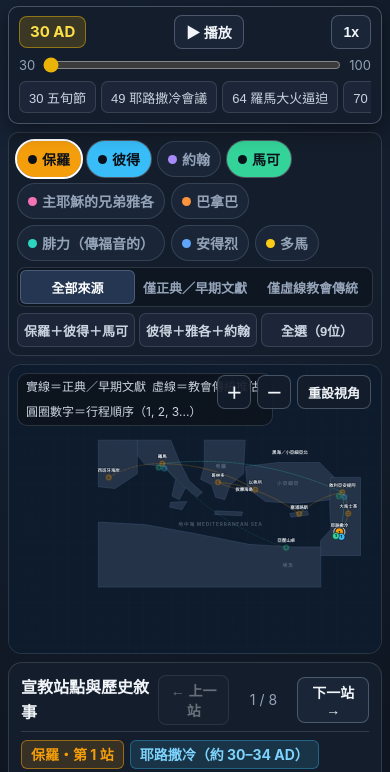
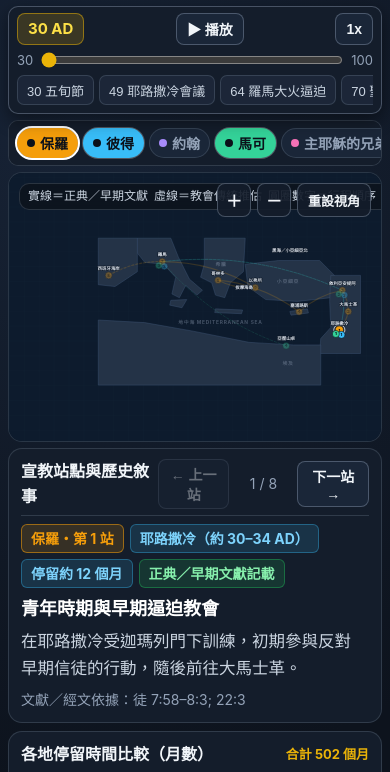
Before and after one commit to davihuan2/apostles-map, a plain HTML site: page index.html in a window 390 px wide. Shown: the top 772 px of the page. Drawn offline with Linux system fonts and the light colour scheme.

Commit message:
Add files via upload

```diff
--- a/index.html
+++ b/index.html
@@ -17,7 +17,6 @@
       --text-secondary: #cbd5e1;
       --text-muted: #94a3b8;
       --accent-gold: #eab308;
-      --accent-gold-soft: rgba(234, 179, 8, 0.16);
       --accent-cyan: #38bdf8;
       --radius-md: 10px;
       --radius-lg: 14px;
@@ -41,7 +40,6 @@
       -webkit-font-smoothing: antialiased;
     }
 
-    /* 桌機預設單屏（100dvh），手機自動改為流暢垂直捲動且播放欄置頂 */
     .app-shell {
       display: grid;
       grid-template-rows: auto auto minmax(0, 46fr) minmax(0, 42fr);
@@ -63,7 +61,7 @@
       border: 1px solid var(--border-strong);
       border-radius: var(--radius-md);
       padding: 6px 12px;
-      min-height: 46px;
+      min-height: 44px;
       z-index: 20;
     }
 
@@ -85,7 +83,7 @@
     }
 
     .tl-btn {
-      padding: 5px 11px;
+      padding: 4px 10px;
       border-radius: 8px;
       border: 1px solid var(--border-strong);
       background: var(--bg-card);
@@ -94,7 +92,7 @@
       font-weight: 700;
       cursor: pointer;
       white-space: nowrap;
-      min-height: 34px;
+      min-height: 32px;
     }
 
     .tl-btn.active-play {
@@ -136,7 +134,7 @@
       font-size: 13px;
       cursor: pointer;
       white-space: nowrap;
-      min-height: 32px;
+      min-height: 30px;
     }
 
     .ms-btn:hover, .ms-btn.active-ms {
@@ -145,7 +143,7 @@
       background: rgba(234, 179, 8, 0.14);
     }
 
-    /* 2. 多人複選 + 文獻來源篩選列 */
+    /* 2. 精簡單行門徒複選列 + 文獻來源篩選（不自動換行撐高） */
     .top-bar {
       display: flex;
       align-items: center;
@@ -154,8 +152,9 @@
       background: var(--bg-panel);
       border: 1px solid var(--border-subtle);
       border-radius: var(--radius-md);
-      padding: 6px 10px;
-      min-height: 44px;
+      padding: 5px 10px;
+      min-height: 42px;
+      flex-wrap: nowrap;
       overflow-x: auto;
       scrollbar-width: thin;
     }
@@ -165,13 +164,14 @@
       align-items: center;
       gap: 5px;
       flex-wrap: nowrap;
+      flex-shrink: 0;
     }
 
     .apostle-chip {
       display: inline-flex;
       align-items: center;
       gap: 5px;
-      padding: 4px 10px;
+      padding: 3px 9px;
       border-radius: 999px;
       border: 1px solid var(--border-subtle);
       background: var(--bg-card);
@@ -182,7 +182,7 @@
       transition: all 0.14s ease;
       white-space: nowrap;
       user-select: none;
-      min-height: 32px;
+      min-height: 30px;
     }
 
     .apostle-chip:hover {
@@ -197,16 +197,9 @@
     }
 
     .chip-dot {
-      width: 9px;
-      height: 9px;
+      width: 8px;
+      height: 8px;
       border-radius: 50%;
-      flex-shrink: 0;
-    }
-
-    .filter-right-group {
-      display: flex;
-      align-items: center;
-      gap: 6px;
       flex-shrink: 0;
     }
 
@@ -218,6 +211,7 @@
       border-radius: 8px;
       padding: 2px;
       gap: 2px;
+      flex-shrink: 0;
     }
 
     .source-btn {
@@ -239,33 +233,7 @@
       box-shadow: inset 0 0 0 1px rgba(148, 163, 184, 0.35);
     }
 
-    .preset-actions {
-      display: flex;
-      align-items: center;
-      gap: 4px;
-      flex-shrink: 0;
-    }
-
-    .preset-btn {
-      padding: 4px 8px;
-      border-radius: 7px;
-      border: 1px solid var(--border-subtle);
-      background: rgba(30, 41, 59, 0.85);
-      color: var(--text-secondary);
-      font-size: 13px;
-      font-weight: 600;
-      cursor: pointer;
-      white-space: nowrap;
-      min-height: 30px;
-    }
-
-    .preset-btn:hover {
-      background: #283852;
-      color: #ffffff;
-      border-color: var(--accent-cyan);
-    }
-
-    /* 3. 上半部：全幅互動地圖 */
+    /* 3. 上方全幅互動地圖 */
     .map-section {
       position: relative;
       background: #0c1726;
@@ -296,7 +264,6 @@
       gap: 8px;
       pointer-events: none;
       z-index: 4;
-      flex-wrap: wrap;
       max-width: calc(100% - 140px);
     }
 
@@ -305,13 +272,13 @@
       backdrop-filter: blur(8px);
       border: 1px solid var(--border-subtle);
       border-radius: 10px;
-      padding: 5px 10px;
+      padding: 4px 10px;
       font-size: 13px;
       color: var(--text-secondary);
       display: flex;
       align-items: center;
       gap: 10px;
-      flex-wrap: wrap;
+      white-space: nowrap;
     }
 
     .map-controls-tr {
@@ -576,31 +543,30 @@
       user-select: none;
     }
 
-    /* 手機版友善優化（<= 860px）：播放欄置頂吸頂、地圖高度適中、面板自然展開好滑 */
+    /* 手機版緊湊排佈：保持單行橫向滑動，不撐高頁面 */
     @media (max-width: 860px) {
       html, body {
         overflow-x: hidden;
         overflow-y: auto;
         height: auto;
-        font-size: 16px;
       }
 
       .app-shell {
         height: auto;
         min-height: 100dvh;
         overflow: visible;
-        grid-template-rows: auto auto 290px auto;
-        gap: 8px;
-        padding: 6px 8px 18px;
+        grid-template-rows: auto auto 270px auto;
+        gap: 6px;
+        padding: 6px 8px 16px;
       }
 
       .timeline-bar {
         position: sticky;
         top: 0;
         grid-template-columns: 1fr;
-        gap: 6px;
-        padding: 8px 10px;
-        box-shadow: 0 6px 20px rgba(0, 0, 0, 0.45);
+        gap: 5px;
+        padding: 6px 8px;
+        box-shadow: 0 6px 18px rgba(0, 0, 0, 0.45);
       }
 
       .play-controls {
@@ -608,87 +574,34 @@
       }
 
       .top-bar {
-        flex-direction: column;
-        align-items: stretch;
+        padding: 5px 8px;
         gap: 6px;
-        padding: 8px;
-        overflow-x: visible;
-      }
-
-      .apostle-pills {
-        flex-wrap: wrap;
-        gap: 6px;
-      }
-
-      .apostle-chip {
-        padding: 5px 10px;
-        font-size: 14px;
-        min-height: 36px;
-      }
-
-      .filter-right-group {
-        flex-wrap: wrap;
-        justify-content: space-between;
-        gap: 6px;
-      }
-
-      .source-toggle-group {
-        flex: 1;
-        justify-content: space-between;
-      }
-
-      .source-btn {
-        flex: 1;
-        text-align: center;
-        padding: 5px 6px;
-        font-size: 13px;
-        min-height: 34px;
-      }
-
-      .preset-actions {
-        width: 100%;
-        justify-content: space-between;
-      }
-
-      .preset-btn {
-        flex: 1;
-        text-align: center;
-        padding: 5px 6px;
-        min-height: 34px;
-      }
-
-      .map-overlay-tl {
-        top: 8px;
-        left: 8px;
-        max-width: calc(100% - 116px);
       }
 
       .legend-hud {
         font-size: 12px;
-        padding: 4px 8px;
+        padding: 3px 8px;
         gap: 6px;
       }
 
       .bottom-grid {
         grid-template-columns: 1fr;
-        gap: 10px;
+        gap: 8px;
       }
 
       .info-panel {
-        padding: 12px;
-        max-height: none;
+        padding: 10px 12px;
       }
 
       .narrative-scroll, .duration-list {
-        max-height: 320px;
-        font-size: 17px;
+        max-height: 290px;
       }
     }
   </style>
 </head>
 <body>
   <div class="app-shell">
-    <!-- 1. 置頂播放欄（桌機頂部、手機吸頂最上方） -->
+    <!-- 1. 置頂播放欄 -->
     <header class="timeline-bar" aria-label="年代播放控制列">
       <div class="play-controls">
         <span class="year-chip-inline" id="year-hud">30 AD</span>
@@ -711,22 +624,14 @@
       </div>
     </header>
 
-    <!-- 2. 門徒多選 + 正典/傳統單獨篩選列 -->
+    <!-- 2. 門徒多選 + 正典/傳統單獨篩選列（單行不換行） -->
     <section class="top-bar" aria-label="門徒與文獻來源篩選">
       <div class="apostle-pills" id="apostle-pills" role="group" aria-label="門徒多選篩選"></div>
 
-      <div class="filter-right-group">
-        <div class="source-toggle-group" role="group" aria-label="文獻來源篩選">
-          <button class="source-btn active" data-source="all">全部來源</button>
-          <button class="source-btn" data-source="canon">僅正典／早期文獻</button>
-          <button class="source-btn" data-source="trad">僅虛線教會傳統</button>
-        </div>
-
-        <div class="preset-actions">
-          <button class="preset-btn" data-preset="paul-peter-mark">保羅＋彼得＋馬可</button>
-          <button class="preset-btn" data-preset="jerusalem-core">彼得＋雅各＋約翰</button>
-          <button class="preset-btn" data-preset="all">全選（9位）</button>
-        </div>
+      <div class="source-toggle-group" role="group" aria-label="文獻來源篩選">
+        <button class="source-btn active" data-source="all">全部來源</button>
+        <button class="source-btn" data-source="canon">僅正典／早期文獻</button>
+        <button class="source-btn" data-source="trad">僅虛線教會傳統</button>
       </div>
     </section>
 
@@ -757,7 +662,6 @@
           <rect x="-400" y="-300" width="1800" height="1100" fill="#0d1b2d" />
           <rect x="-400" y="-300" width="1800" height="1100" fill="url(#sea-grid)" />
 
-          <!-- 地中海與周邊陸塊輪廓 -->
           <path class="land-mass" d="M 345,45 L 435,45 L 455,95 L 485,155 L 520,185 L 505,198 L 475,172 L 458,205 L 438,195 L 448,150 L 415,115 L 365,110 L 345,85 Z" />
           <polygon class="land-mass" points="435,212 478,210 465,232 432,225" />
           <path class="land-mass" d="M 525,45 L 635,45 L 630,135 L 595,165 L 580,205 L 555,198 L 545,165 L 515,150 L 525,115 Z" />
@@ -915,7 +819,7 @@
 
     const state = {
       selectedIds: new Set(["paul", "peter", "mark"]),
-      sourceFilter: "all", // "all" | "canon" | "trad"
+      sourceFilter: "all",
       activeApostleId: "paul",
       selectedStopIndex: 0,
       year: 30,
@@ -1250,7 +1154,6 @@
       renderDurationChart();
     }
 
-    // 文獻來源篩選按鈕（全部 / 僅正典早期文獻 / 僅虛線教會傳統）
     document.querySelectorAll(".source-btn").forEach(btn => {
       btn.addEventListener("click", () => {
         document.querySelectorAll(".source-btn").forEach(b => b.classList.remove("active"));
@@ -1261,7 +1164,6 @@
       });
     });
 
-    // 步驟切換
     prevStepBtn.addEventListener("click", () => {
       const ap = APOSTLES.find(a => a.id === state.activeApostleId);
       const stops = getFilteredStops(ap);
@@ -1284,27 +1186,6 @@
       }
     });
 
-    // 預設組合按鈕
-    document.querySelectorAll(".preset-btn").forEach(btn => {
-      btn.addEventListener("click", () => {
-        const mode = btn.dataset.preset;
-        state.selectedIds.clear();
-        if (mode === "paul-peter-mark") {
-          ["paul", "peter", "mark"].forEach(id => state.selectedIds.add(id));
-          state.activeApostleId = "paul";
-        } else if (mode === "jerusalem-core") {
-          ["peter", "james_bro", "john"].forEach(id => state.selectedIds.add(id));
-          state.activeApostleId = "peter";
-        } else {
-          APOSTLES.forEach(a => state.selectedIds.add(a.id));
-          state.activeApostleId = "paul";
-        }
-        state.selectedStopIndex = 0;
-        renderAll();
-      });
-    });
-
-    // 時間軸與播放
     yearSlider.addEventListener("input", (e) => {
       state.year = Number(e.target.value);
       renderAll();
@@ -1357,7 +1238,6 @@
       if (state.playing) startPlayback();
     });
 
-    // 地圖縮放與拖曳
     document.getElementById("zoom-in").addEventListener("click", () => {
       state.zoom = Math.min(2.6, +(state.zoom + 0.25).toFixed(2));
       applyTransform();
```
